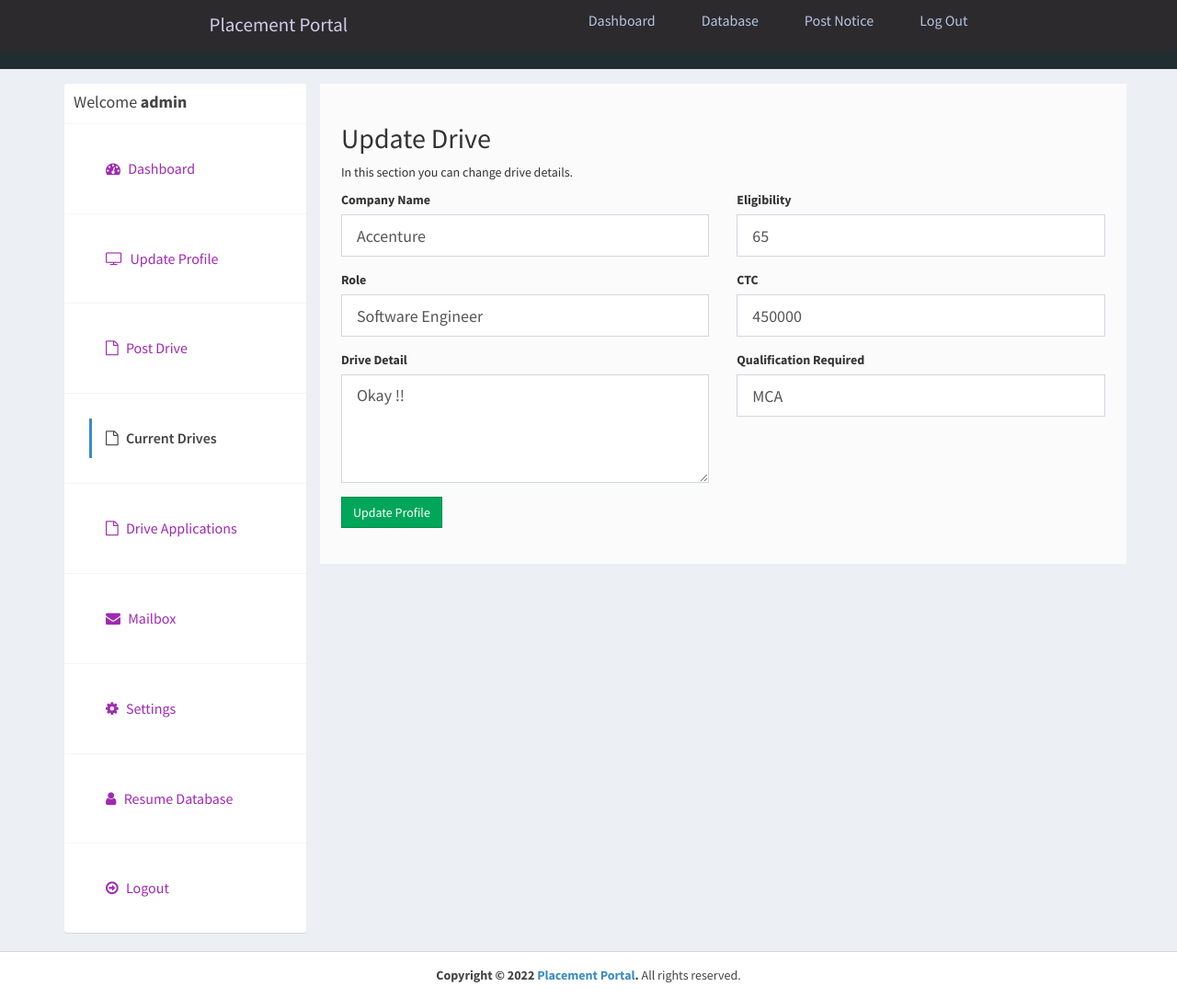
After one commit to codemanishh/myFuse, a PHP site: page /admin/updatedrive.php in a window 1280 px wide. The commit adds this page. Shown: the whole page at 92% size. Run offline with PHP 8.4, Linux system fonts and the light colour scheme; a user stored in the database is signed in; data comes from the database, SQL or seed files in the repository; some libraries are stand-ins or nearby versions.

Commit message:
update drive option added in admin panel

```diff
--- a/admin/active-jobs.php
+++ b/admin/active-jobs.php
@@ -83,7 +83,7 @@ require_once("../db.php");
                     <table id="example2" class="table table-hover">
                       <thead>
                         <th>Drive Name</th>
-                        <th>Company Name</th>
+                        <!-- <th>Company Name</th> -->
                         <th>Date Created</th>
                         <th>View</th>
                         <th>Delete</th>
@@ -98,12 +98,14 @@ require_once("../db.php");
                         ?>
                             <tr>
                               <td><?php echo $row['jobtitle']; ?></td>
-                              <td><?php echo $row['companyname']; ?></td>
+
                               <td><?php echo date("d-M-Y", strtotime($row['createdat'])); ?></td>
                               <td><a href="view-job-post.php?id=<?php echo $row['id_jobpost']; ?>"><i class="fa fa-address-card-o"></i></a></td>
                               <td><a href="delete-job-post.php?id=<?php echo $row['id_jobpost']; ?>"><i class="fa fa-trash"></i></a></td>
                             </tr>
                         <?php
+
+                            // $_SESSION['id_jobpost'] = $row['id_jobpost'];
                           }
                         }
                         ?>
--- a/admin/header.php
+++ b/admin/header.php
@@ -7,7 +7,7 @@
                 <a href="index.php" class="nav-link">Dashboard</a>
             </li>
             <li class="nav-item">
-                <a href="companies.php" class="nav-link">Co-ordinators</a>
+                <a href="database.php" class="nav-link">Database</a>
             </li>
 
             <li class="nav-item">
--- /dev/null
+++ b/admin/updatedrive.php
@@ -0,0 +1,191 @@
+<?php
+
+//To Handle Session Variables on This Page
+session_start();
+
+//If user Not logged in then redirect them back to homepage.
+//This is required if user tries to manually enter view-job-post.php in URL.
+if (empty($_SESSION['id_jobpost'])) {
+    header("Location: ../index.php");
+    exit();
+}
+
+//Including Database Connection From db.php file to avoid rewriting in all files
+require_once("../db.php");
+
+
+
+
+
+?>
+<!DOCTYPE html>
+<html>
+
+<head>
+    <meta charset="utf-8">
+    <meta http-equiv="X-UA-Compatible" content="IE=edge">
+    <title>Placement Portal</title>
+    <!-- Tell the browser to be responsive to screen width -->
+    <meta content="width=device-width, initial-scale=1, maximum-scale=1, user-scalable=no" name="viewport">
+    <!-- Bootstrap 3.3.7 -->
+    <link rel="stylesheet" href="https://cdnjs.cloudflare.com/ajax/libs/twitter-bootstrap/3.3.7/css/bootstrap.min.css">
+    <!-- Font Awesome -->
+    <link rel="stylesheet" href="https://cdnjs.cloudflare.com/ajax/libs/font-awesome/4.7.0/css/font-awesome.min.css">
+    <!-- Ionicons -->
+    <link rel="stylesheet" href="https://cdnjs.cloudflare.com/ajax/libs/ionicons/2.0.1/css/ionicons.min.css">
+    <!-- DataTables -->
+    <link rel="stylesheet" href="https://cdn.datatables.net/1.10.15/css/jquery.dataTables.min.css">
+    <!-- Theme style -->
+    <link rel="stylesheet" href="../css/AdminLTE.min.css">
+    <link rel="stylesheet" href="../css/_all-skins.min.css">
+    <!-- Custom -->
+    <link rel="stylesheet" href="../css/custom.css">
+
+    <!-- HTML5 Shim and Respond.js IE8 support of HTML5 elements and media queries -->
+    <!-- WARNING: Respond.js doesn't work if you view the page via file:// -->
+    <!--[if lt IE 9]>
+  <script src="https://oss.maxcdn.com/html5shiv/3.7.3/html5shiv.min.js"></script>
+  <script src="https://oss.maxcdn.com/respond/1.4.2/respond.min.js"></script>
+  <![endif]-->
+
+    <!-- Google Font -->
+    <link rel="stylesheet" href="https://fonts.googleapis.com/css?family=Source+Sans+Pro:300,400,600,700,300italic,400italic,600italic">
+</head>
+
+<body class="hold-transition skin-green sidebar-mini">
+    <div class="wrapper">
+
+        <?php
+
+        include 'header.php';
+
+        ?>
+
+        <!-- Content Wrapper. Contains page content -->
+        <div class="content-wrapper" style="margin-left: 0px;">
+
+            <section id="candidates" class="content-header">
+                <div class="container">
+                    <div class="row">
+                        <div class="col-md-3">
+                            <div class="box box-solid">
+                                <div class="box-header with-border">
+                                    <h3 class="box-title">Welcome <b><?php echo $_SESSION['name']; ?></b></h3>
+                                </div>
+                                <div class="box-body no-padding">
+                                    <ul class="nav nav-pills nav-stacked">
+                                        <li><a href="index.php"><i class="fa fa-dashboard"></i> Dashboard</a></li>
+                                        <li><a href="edit-company.php"><i class="fa fa-tv"></i> Update Profile</a></li>
+                                        <li><a href="create-job-post.php"><i class="fa fa-file-o"></i> Post Drive</a></li>
+                                        <li class="active"><a href="my-job-post.php"><i class="fa fa-file-o"></i> Current Drives</a></li>
+                                        <li><a href="job-applications.php"><i class="fa fa-file-o"></i> Drive Applications</a></li>
+                                        <li><a href="mailbox.php"><i class="fa fa-envelope"></i> Mailbox</a></li>
+                                        <li><a href="settings.php"><i class="fa fa-gear"></i> Settings</a></li>
+                                        <li><a href="resume-database.php"><i class="fa fa-user"></i> Resume Database</a></li>
+                                        <li><a href="../logout.php"><i class="fa fa-arrow-circle-o-right"></i> Logout</a></li>
+                                    </ul>
+                                    </ul>
+                                </div>
+                            </div>
+                        </div>
+
+
+
+
+                        <div class="col-md-9 bg-white padding-2">
+                            <h2>Update Drive</h2>
+                            <p>In this section you can change drive details.</p>
+                            <div class="row">
+                                <form action="updatedrive1.php" method="post" enctype="multipart/form-data">
+                                    <?php
+                                    $sql = "SELECT * FROM job_post WHERE id_jobpost='$_SESSION[id_jobpost]'";
+                                    $result = $conn->query($sql);
+
+                                    if ($result->num_rows > 0) {
+                                        while ($row = $result->fetch_assoc()) {
+                                    ?>
+                                            <div class="col-md-6 latest-job ">
+                                                <div class="form-group">
+                                                    <label>Company Name</label>
+                                                    <input type="text" class="form-control input-lg" name="companyname" id="companyname" value="<?php echo $row['jobtitle']; ?>">
+                                                </div>
+                                                <div class="form-group">
+                                                    <label>Role</label>
+                                                    <input type="text" class="form-control input-lg" name="role" id="role" value="<?php echo $row['experience']; ?>">
+                                                </div>
+
+                                                <div class="form-group">
+                                                    <label>Drive Detail</label>
+                                                    <textarea class="form-control input-lg" rows="4" id="description" name="description"><?php echo $row['description']; ?></textarea>
+                                                </div>
+                                                <div class="form-group">
+                                                    <button type="submit" name="submit" id="submit" class="btn btn-flat btn-success">Update Profile</button>
+                                                </div>
+                                            </div>
+                                            <div class="col-md-6 latest-job ">
+                                                <div class="form-group">
+                                                    <label for="contactno">Eligibility</label>
+                                                    <input type="text" class="form-control input-lg" id="Eligibility" name="Eligibility" placeholder="Eligibility" value="<?php echo $row['maximumsalary']; ?>">
+                                                </div>
+                                                <div class="form-group">
+                                                    <label for="city">CTC</label>
+                                                    <input type="text" class="form-control input-lg" id="CTC" name="CTC" value="<?php echo $row['minimumsalary']; ?>" placeholder="CTC">
+                                                </div>
+                                                <div class="form-group">
+                                                    <label for="state">Qualification Required</label>
+                                                    <input type="text" class="form-control input-lg" id="qualification" name="qualification" placeholder="qualification" value="<?php echo $row['qualification']; ?>">
+                                                </div>
+
+                                            </div>
+                                    <?php
+                                        }
+                                    }
+                                    ?>
+                                </form>
+                            </div>
+
+
+                        </div>
+
+
+
+                    </div>
+                </div>
+
+            </section>
+
+
+
+
+
+
+        </div>
+        <!-- /.content-wrapper -->
+
+        <footer class=" main-footer" style="margin-left: 0px;">
+            <div class="text-center">
+                <strong>Copyright &copy; 2022 <a href="scsit@Davv">Placement Portal</a>.</strong> All rights
+                reserved.
+            </div>
+        </footer>
+
+        <!-- /.control-sidebar -->
+        <!-- Add the sidebar's background. This div must be placed
+       immediately after the control sidebar -->
+        <div class="control-sidebar-bg"></div>
+
+    </div>
+    <!-- ./wrapper -->
+
+    <!-- jQuery 3 -->
+    <script src="https://cdnjs.cloudflare.com/ajax/libs/jquery/3.2.1/jquery.min.js"></script>
+    <!-- Bootstrap 3.3.7 -->
+    <script src="https://cdnjs.cloudflare.com/ajax/libs/twitter-bootstrap/3.3.7/js/bootstrap.min.js"></script>
+    <!-- DataTables -->
+    <script src="https://cdn.datatables.net/1.10.15/js/jquery.dataTables.min.js"></script>
+    <!-- AdminLTE App -->
+    <script src="../js/adminlte.min.js"></script>
+
+</body>
+
+</html>
--- a/register-company.php
+++ b/register-company.php
@@ -157,7 +157,7 @@ require_once("db.php");
 
     <footer class="main-footer" style="margin-left: 0px;">
       <div class="text-center">
-        <strong>Copyright &copy; 2021 <a href="learningfromscratch.online">Job Portal</a>.</strong> All rights
+        <strong>Copyright &copy; 2022 <a href="learningfromscratch.online">Placement Portal</a>.</strong> All rights
         reserved.
       </div>
     </footer>
--- a/uploads/admin_header.php
+++ b/uploads/admin_header.php
@@ -50,7 +50,7 @@
     }
 
     .header {
-        border-bottom: 1px solid #E2E8F0;
+        /* border-bottom: 1px solid #E2E8F0; */
     }
 
     .navbar {
@@ -58,7 +58,8 @@
         justify-content: space-between;
         align-items: center;
         padding: 1rem 1.5rem;
-        background-color: #114f5e;
+        /* background-color: #114f5e; */
+        background-color: #101a1d;
     }
 
     .hamburger {
```
Also changed, not shown: admin/dashboard.php (+6 -6 lines), admin/database.php (added, +98 -0 lines), admin/index.php (+56 -12 lines), admin/updatedrive1.php (added, +45 -0 lines), admin/view-job-post.php (+15 -13 lines).
